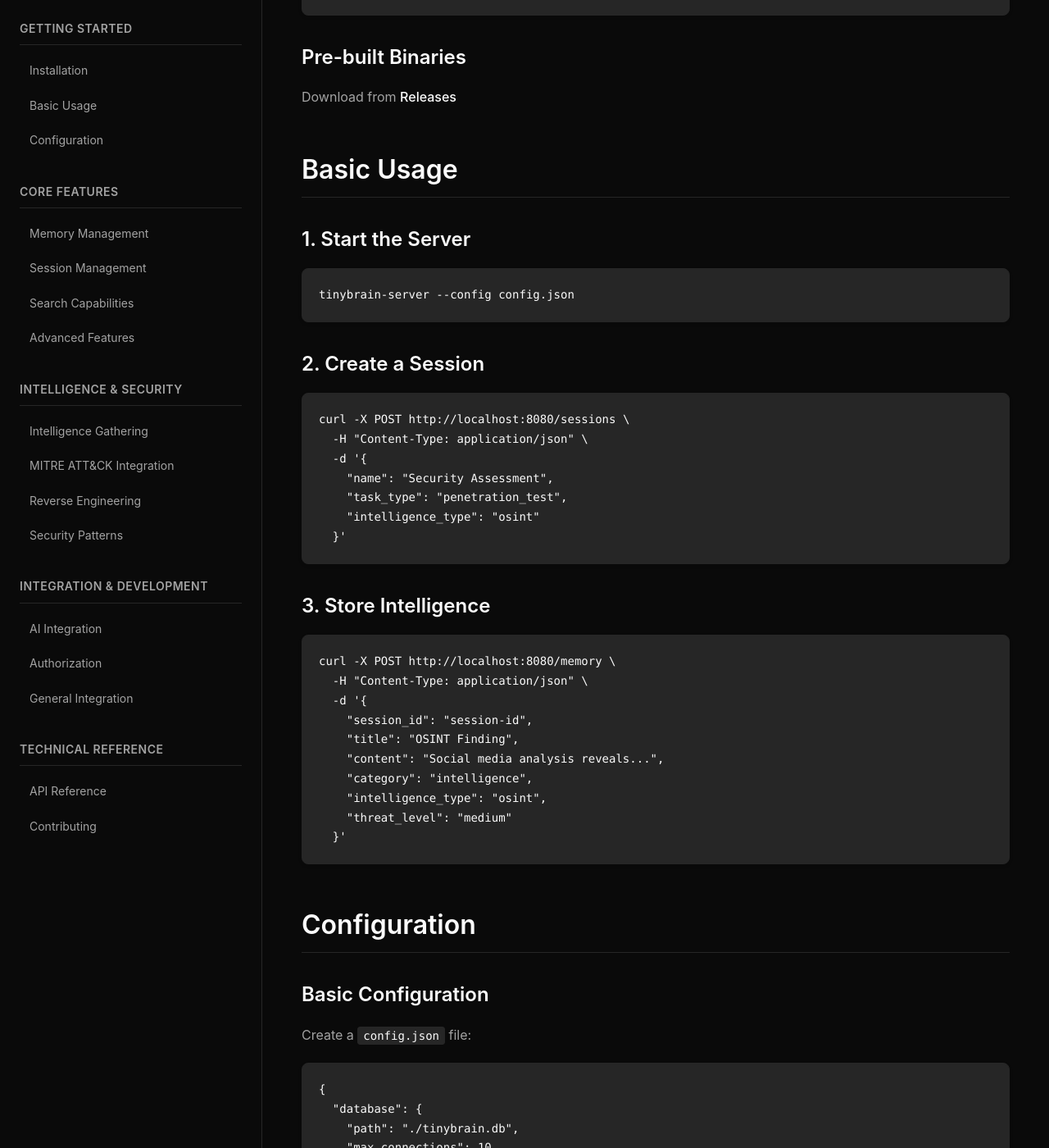
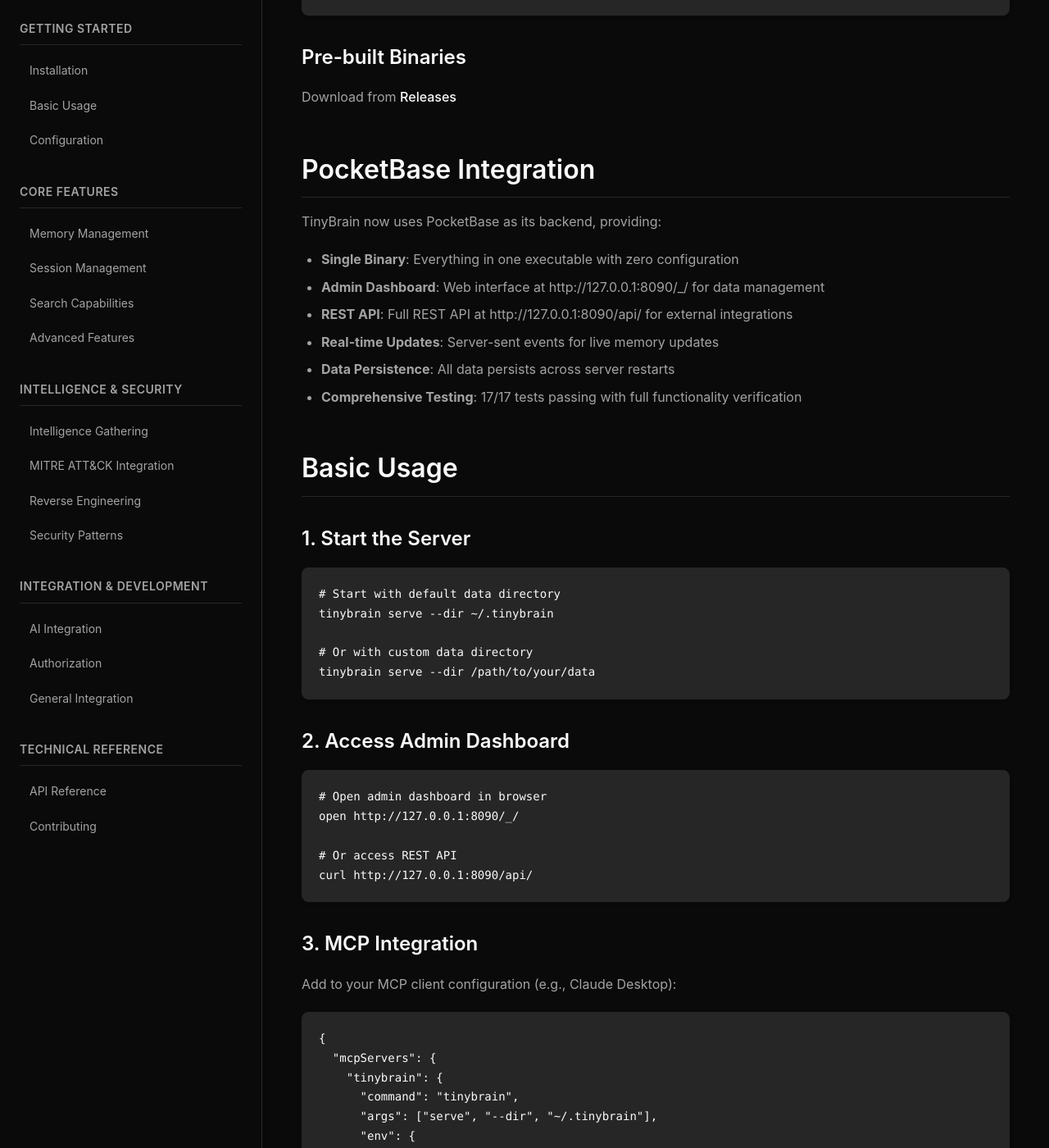
Before and after one commit to rainmana/tinybrain, a Jekyll site: the page built from _pages/getting-started.md, in a window 1280 px wide and 1400 px high, scrolled down 523 px. Shown: the whole window at 82% size. Built offline with Jekyll 4.4.1, drawn with Linux system fonts in a browser that asks for light colours; some of the changed text lies outside the part shown.

Commit message:
Update documentation site with PocketBase integration
✅ DOCUMENTATION UPDATES COMPLETE!

Main Updates:
- Updated index.md with PocketBase integration features
- Added PocketBase integration benefits section
- Updated quick start instructions with admin dashboard access
- Added comprehensive testing results (17/17 tests passing)

Getting Started Updates:
- Added PocketBase integration section
- Updated installation instructions
- Added admin dashboard and REST API access instructions
- Updated MCP integration examples
- Added PocketBase configuration details

New Release Log:
- Created comprehensive release log page
- Documented v1.2.0 PocketBase integration release
- Included all major features and technical improvements
- Added test results and migration notes
- Documented performance metrics and getting started guide

Ready for release preparation and tagging!

````diff
--- a/_pages/getting-started.md
+++ b/_pages/getting-started.md
@@ -16,72 +16,134 @@ go install github.com/rainmana/tinybrain/cmd/server@latest
 ### Docker
 ```bash
 docker pull rainmana/tinybrain:latest
-docker run -p 8080:8080 rainmana/tinybrain
+docker run -p 8090:8090 rainmana/tinybrain
 ```
 
 ### Pre-built Binaries
 Download from [Releases](https://github.com/rainmana/tinybrain/releases)
 
+## PocketBase Integration {#pocketbase-integration}
+
+TinyBrain now uses PocketBase as its backend, providing:
+
+- **Single Binary**: Everything in one executable with zero configuration
+- **Admin Dashboard**: Web interface at http://127.0.0.1:8090/_/ for data management
+- **REST API**: Full REST API at http://127.0.0.1:8090/api/ for external integrations
+- **Real-time Updates**: Server-sent events for live memory updates
+- **Data Persistence**: All data persists across server restarts
+- **Comprehensive Testing**: 17/17 tests passing with full functionality verification
+
 ## Basic Usage {#basic-usage}
 
 ### 1. Start the Server
 ```bash
-tinybrain-server --config config.json
+# Start with default data directory
+tinybrain serve --dir ~/.tinybrain
+
+# Or with custom data directory
+tinybrain serve --dir /path/to/your/data
 ```
 
-### 2. Create a Session
+### 2. Access Admin Dashboard
 ```bash
-curl -X POST http://localhost:8080/sessions \
-  -H "Content-Type: application/json" \
-  -d '{
-    "name": "Security Assessment",
-    "task_type": "penetration_test",
-    "intelligence_type": "osint"
-  }'
+# Open admin dashboard in browser
+open http://127.0.0.1:8090/_/
+
+# Or access REST API
+curl http://127.0.0.1:8090/api/
 ```
 
-### 3. Store Intelligence
-```bash
-curl -X POST http://localhost:8080/memory \
-  -H "Content-Type: application/json" \
-  -d '{
-    "session_id": "session-id",
-    "title": "OSINT Finding",
-    "content": "Social media analysis reveals...",
-    "category": "intelligence",
-    "intelligence_type": "osint",
-    "threat_level": "medium"
-  }'
+### 3. MCP Integration
+Add to your MCP client configuration (e.g., Claude Desktop):
+
+```json
+{
+  "mcpServers": {
+    "tinybrain": {
+      "command": "tinybrain",
+      "args": ["serve", "--dir", "~/.tinybrain"],
+      "env": {
+        "TINYBRAIN_DB_PATH": "~/.tinybrain/memory.db"
+      }
+    }
+  }
+}
+```
+
+### 4. Create a Session (MCP)
+```json
+{
+  "jsonrpc": "2.0",
+  "id": 1,
+  "method": "tools/call",
+  "params": {
+    "name": "mcp_tinybrain-mcp-server_create_session",
+    "arguments": {
+      "name": "Security Assessment",
+      "task_type": "penetration_test",
+      "intelligence_type": "osint"
+    }
+  }
+}
+```
+
+### 5. Store Memory (MCP)
+```json
+{
+  "jsonrpc": "2.0",
+  "id": 2,
+  "method": "tools/call",
+  "params": {
+    "name": "mcp_tinybrain-mcp-server_store_memory",
+    "arguments": {
+      "session_id": "session-id",
+      "title": "OSINT Finding",
+      "content": "Social media analysis reveals...",
+      "category": "intelligence",
+      "priority": 7,
+      "confidence": 0.8,
+      "tags": "[\"osint\", \"social-media\", \"reconnaissance\"]"
+    }
+  }
+}
 ```
 
 ## Configuration {#configuration}
 
-### Basic Configuration
-Create a `config.json` file:
+### PocketBase Configuration
+TinyBrain uses PocketBase with zero configuration by default:
 
-```json
-{
-  "database": {
-    "path": "./tinybrain.db",
-    "max_connections": 10
-  },
-  "server": {
-    "host": "localhost",
-    "port": 8080
-  },
-  "security": {
-    "classification_levels": ["unclassified", "confidential", "secret"],
-    "threat_levels": ["low", "medium", "high", "critical"]
-  }
-}
+```bash
+# Default configuration
+tinybrain serve --dir ~/.tinybrain
+
+# Custom data directory
+tinybrain serve --dir /path/to/your/data
+
+# Custom port (if needed)
+tinybrain serve --dir ~/.tinybrain --port 8090
 ```
 
 ### Environment Variables
 ```bash
-export TINYBRAIN_DB_PATH="./tinybrain.db"
+export TINYBRAIN_DB_PATH="~/.tinybrain/memory.db"
 export TINYBRAIN_HOST="localhost"
-export TINYBRAIN_PORT="8080"
+export TINYBRAIN_PORT="8090"
 ```
+
+### Admin Dashboard Configuration
+Access the admin dashboard at http://127.0.0.1:8090/_/ to:
+- View and manage collections
+- Monitor system performance
+- Configure user access (future feature)
+- View real-time logs and metrics
+
+### REST API Configuration
+The REST API is automatically available at http://127.0.0.1:8090/api/ with:
+- Full CRUD operations for all collections
+- Real-time subscriptions
+- Authentication support (future feature)
+- Rate limiting and security controls
 
 ## Next Steps
 
````
Also changed, not shown: other parts of _pages/getting-started.md (+1 -1 lines), _pages/release-log.md (added, +254 -0 lines), index.md (+22 -10 lines).
